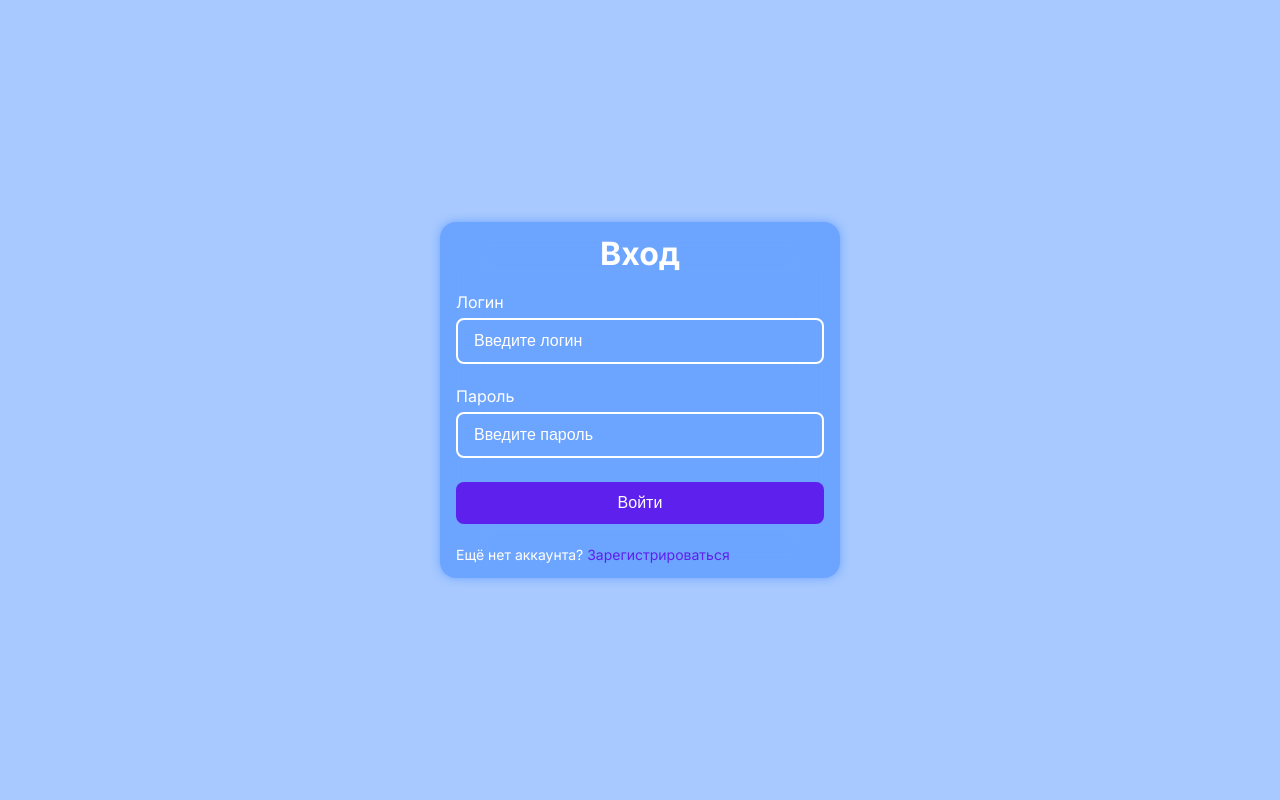
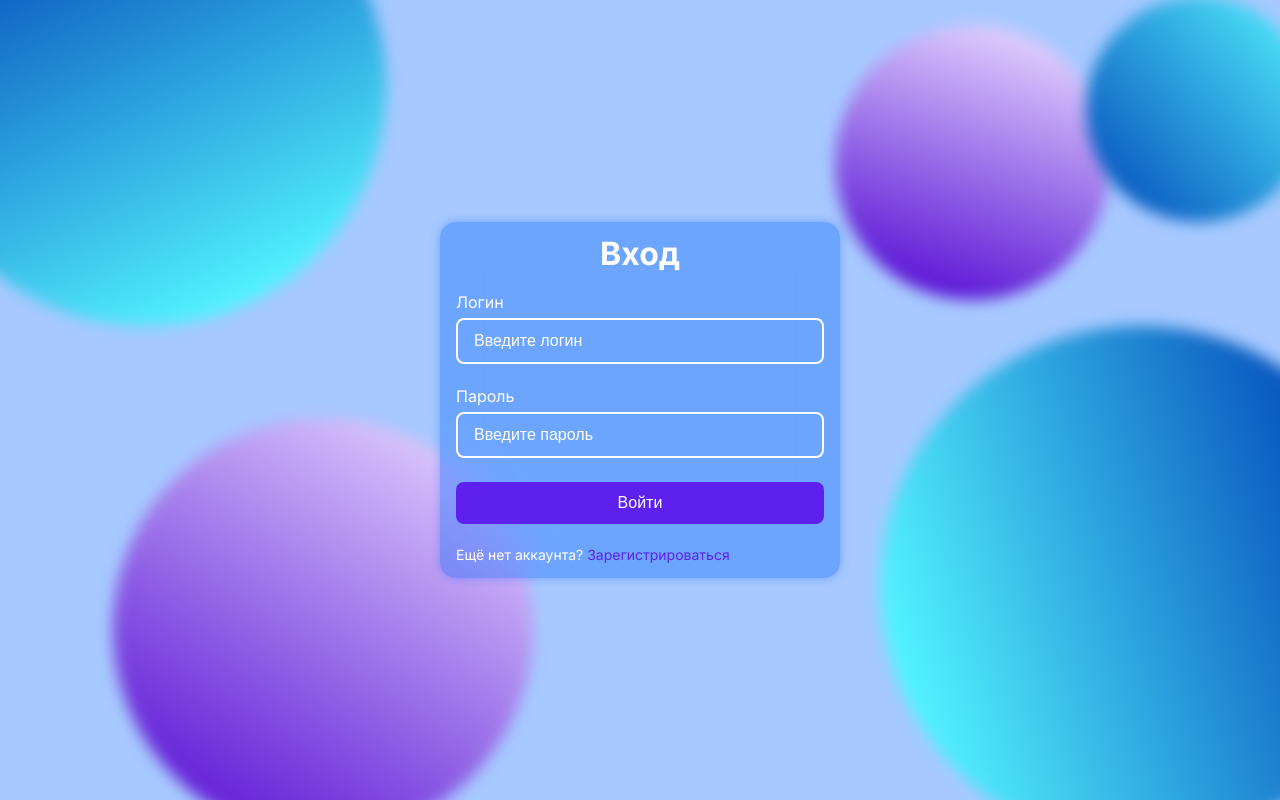
Before and after one commit to RightControlTeam/T1_project, a Vue app in the folder frontend/: page /login in a window 1280 px wide. Built offline with nearby package versions, Linux system fonts and the light colour scheme.

Commit message:
feat: add route guard to protect private pages

```diff
--- a/frontend/src/router/index.js
+++ b/frontend/src/router/index.js
@@ -11,29 +11,46 @@ const router = createRouter({
         {
             path: '/',
             name: 'home',
-            component: ResourcesPage
+            component: ResourcesPage,
+            meta: { requires_auth: true }
         },
         {
             path: '/login',
             name: 'login',
-            component: LoginPage
+            component: LoginPage,
+            meta: { requires_auth: false }
         },
         {
             path: '/register',
             name: 'register',
-            component: Register
+            component: Register,
+            meta: { requires_auth: false }
         },
         {
             path: '/bookings',
             name: 'bookings',
-            component: BookingsPage
+            component: BookingsPage,
+            meta: { requires_auth: true }
         },
         {
             path: '/create_resource',
             name: 'create_resource',
-            component: CreateResourcePage
+            component: CreateResourcePage,
+            meta: { requires_auth: true }
         }
     ]
 })
 
+router.beforeEach((to, from) => {
+    const is_auth = !!localStorage.getItem('token')
+
+    if (to.meta.requires_auth && !is_auth) {
+        return { name: 'login' }
+    } else if (!to.meta.requires_auth && is_auth) {
+        return { name: 'home' }
+    }
+
+    return true
+})
+
 export default router
--- a/frontend/src/views/LoginPage.vue
+++ b/frontend/src/views/LoginPage.vue
@@ -94,6 +94,13 @@
 
 <template>
     <div class="login-page">
+        <div class="background-circles">
+            <div class="circle circle1"></div>
+            <div class="circle circle2"></div>
+            <div class="circle circle3"></div>
+            <div class="circle circle4"></div>
+            <div class="circle circle5"></div>
+        </div>
         <div class="login-card">
             <h1>Вход</h1>
             <form @submit.prevent="login">
@@ -237,4 +244,66 @@ a {
     font-weight: 400;
 }
 
+.circle {
+    border-radius: 50%;
+}
+
+.circle1 {
+    position: absolute;
+    width: 480px;
+    height: 480px;
+    left: -94px;
+    top: -154px;
+
+    background: linear-gradient(180deg, #53F4FF 0%, #0044B8 100%);
+    filter: blur(7.5px);
+    transform: rotate(153.5deg);
+}
+
+.circle2 {
+    position: absolute;
+    width: 420px;
+    height: 420px;
+    left: 112.66px;
+    top: 418px;
+
+    background: linear-gradient(304.34deg, #E4D5FF 5.87%, #570FD4 94.13%);
+    filter: blur(7.5px);
+    transform: rotate(-92deg);
+}
+
+.circle3 {
+    position: absolute;
+    width: 275px;
+    height: 275px;
+    left: 835px;
+    top: 25px;
+
+    background: linear-gradient(291.08deg, #E4D5FF 8.43%, #570FD4 91.57%);
+    filter: blur(7.5px);
+    transform: rotate(-92deg);
+}
+
+.circle4 {
+    position: absolute;
+    width: 225px;
+    height: 225px;
+    left: 1086px;
+    top: -3px;
+
+    background: linear-gradient(228.4deg, #53F4FF 0.49%, #0044B8 99.51%);
+    filter: blur(7.5px);
+}
+
+.circle5 {
+    position: absolute;
+    width: 520px;
+    height: 520px;
+    left: 880.28px;
+    top: 326.12px;
+
+    background: linear-gradient(259.37deg, #53F4FF 8.06%, #0044B8 92.09%);
+    filter: blur(7.5px);
+    transform: rotate(173.29deg);
+}
 </style>
--- a/frontend/src/views/Register.vue
+++ b/frontend/src/views/Register.vue
@@ -126,7 +126,7 @@ async function register() {
 
     display: flex;
     flex-direction: column;
-    gap: 16px;
+    gap: 24px;
     width: 400px;
     padding: 16px;
     margin: 16px;
@@ -222,8 +222,8 @@ a {
 
 .circle1 {
     position: absolute;
-    width: 482.15px;
-    height: 472.06px;
+    width: 480px;
+    height: 480px;
     left: -94px;
     top: -154px;
 
@@ -234,8 +234,8 @@ a {
 
 .circle2 {
     position: absolute;
-    width: 426.47px;
-    height: 417.45px;
+    width: 420px;
+    height: 420px;
     left: 112.66px;
     top: 418px;
 
@@ -246,8 +246,8 @@ a {
 
 .circle3 {
     position: absolute;
-    width: 280.26px;
-    height: 274.33px;
+    width: 275px;
+    height: 275px;
     left: 835px;
     top: 25px;
 
@@ -258,8 +258,8 @@ a {
 
 .circle4 {
     position: absolute;
-    width: 230px;
-    height: 219px;
+    width: 225px;
+    height: 225px;
     left: 1086px;
     top: -3px;
 
@@ -269,8 +269,8 @@ a {
 
 .circle5 {
     position: absolute;
-    width: 523px;
-    height: 488px;
+    width: 520px;
+    height: 520px;
     left: 880.28px;
     top: 326.12px;
 
```
